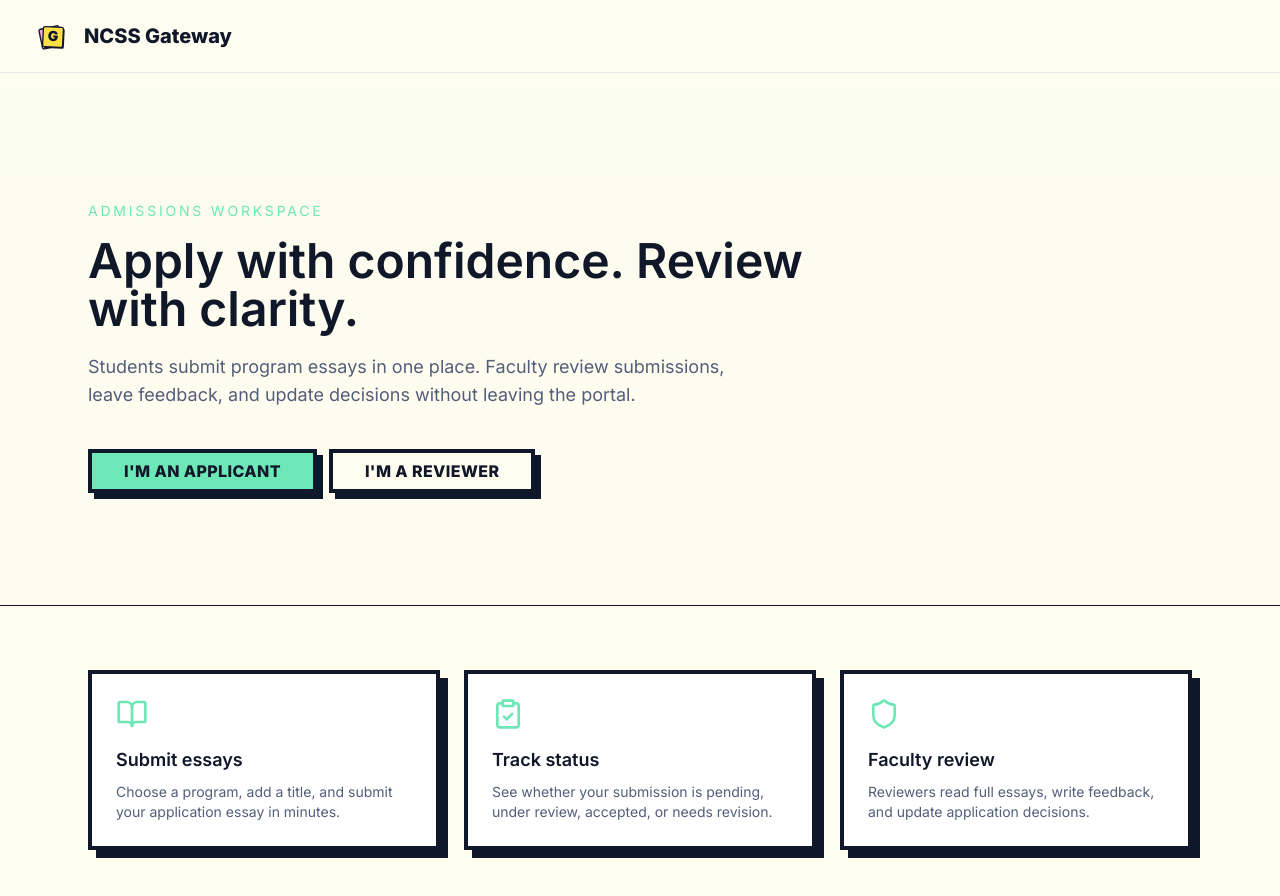
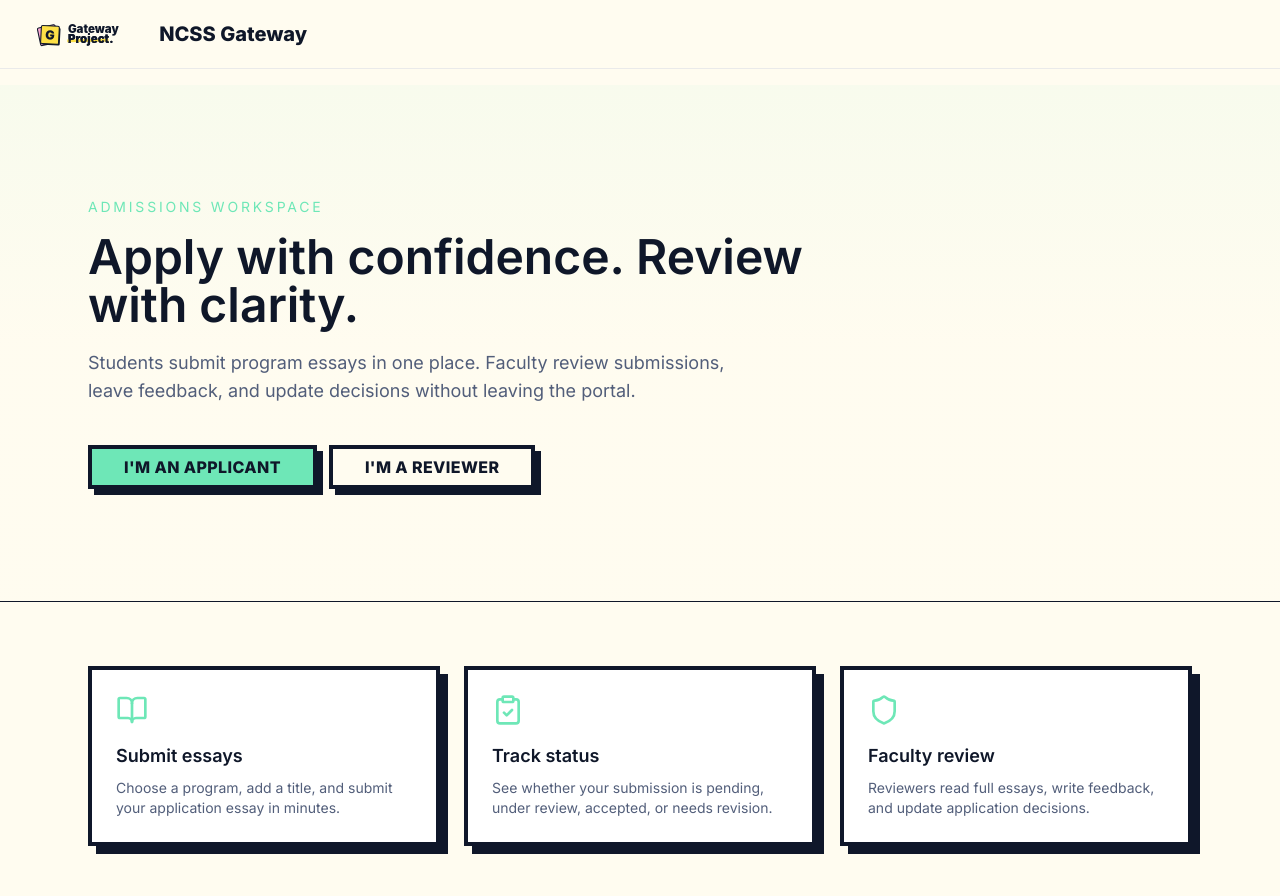
Before and after one commit to OmarElboray/NCSS-Gateway, a React (Vite) app: page / in a window 1280 px wide. Shown: the top 896 px of the page. Built offline with nearby package versions, Linux system fonts and the light colour scheme; no server answers.

Commit message:
Update App.tsx

```diff
--- a/src/App.tsx
+++ b/src/App.tsx
@@ -23,7 +23,7 @@ export default function App() {
           gap: '12px',
           marginBottom: '1rem'
         }}>
-          <img src="/favicon.svg" alt="Gateway" style={{ height: '40px', width: 'auto' }} />
+          <img src="/gateway-logo.svg" alt="The Gateway Project" style={{ height: '36px', width: 'auto' }} />
           <h1 style={{ fontSize: '1.25rem', margin: 0, fontWeight: '700' }}>NCSS Gateway</h1>
         </header>
 
```
